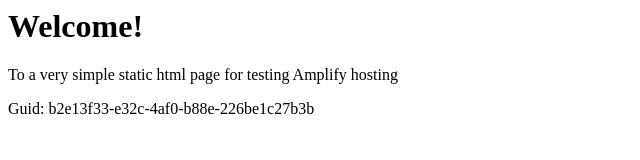
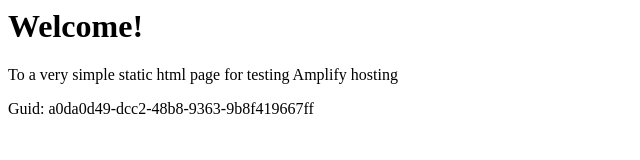
Before and after one commit to aws-aemilia-bah/Github-PR-Commit-Integration-Test-DoNotTouch-GitHubAutoBuildPushCanaryTest-v2-preprod-me-south-1, a website: page src/index.html in a window 1280 px wide. Shown: the full height of the page, 0-640 px from the left. Drawn offline with Linux system fonts and the light colour scheme.

Commit message:
commit from integ tests

```diff
--- a/src/index.html
+++ b/src/index.html
@@ -12,6 +12,6 @@
 <body>
     <h1>Welcome!</h1>
     <p>To a very simple static html page for testing Amplify hosting</p>
-    <p>Guid: b2e13f33-e32c-4af0-b88e-226be1c27b3b</p></body>
+    <p>Guid: a0da0d49-dcc2-48b8-9363-9b8f419667ff</p></body>
 
 </html>
```
